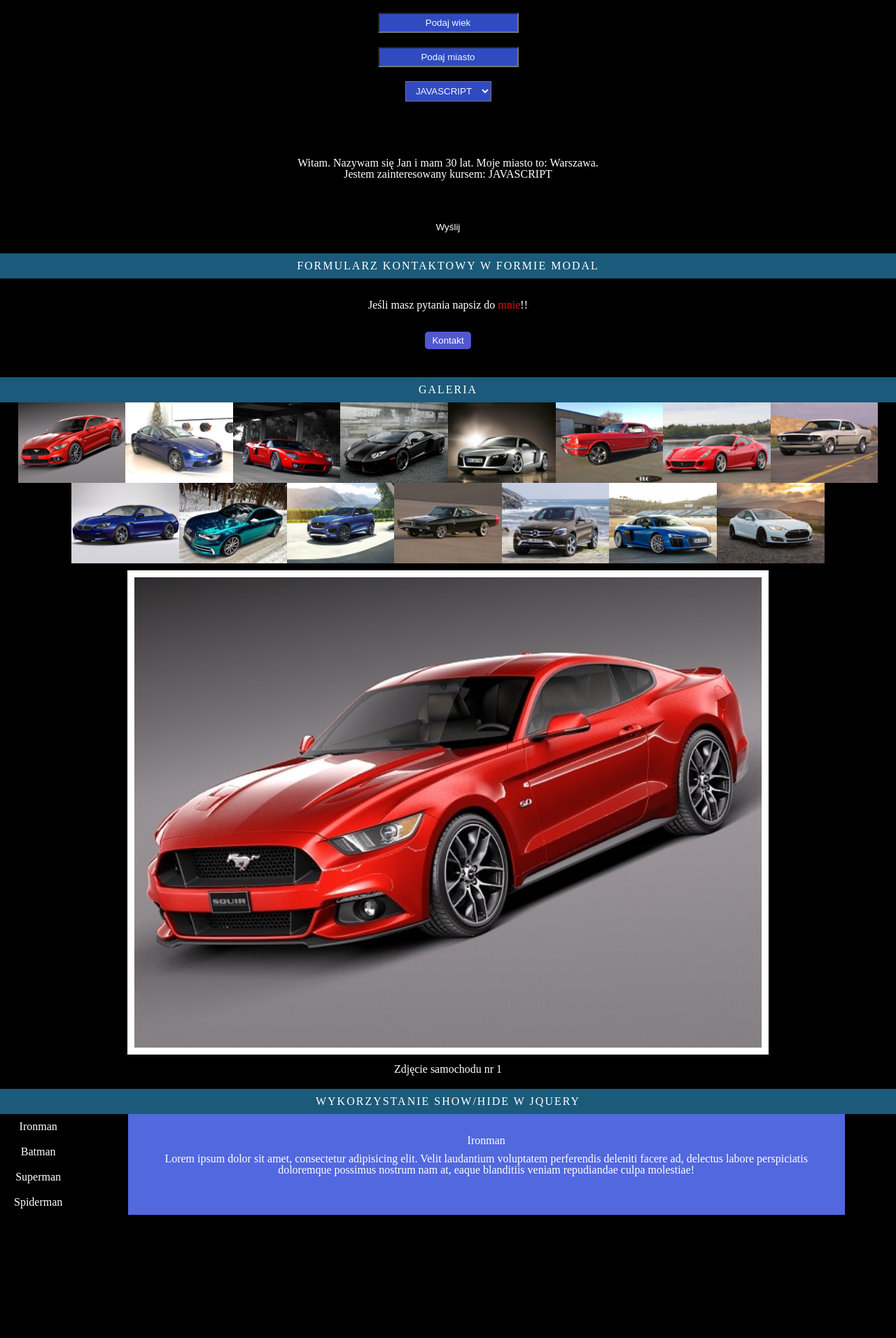
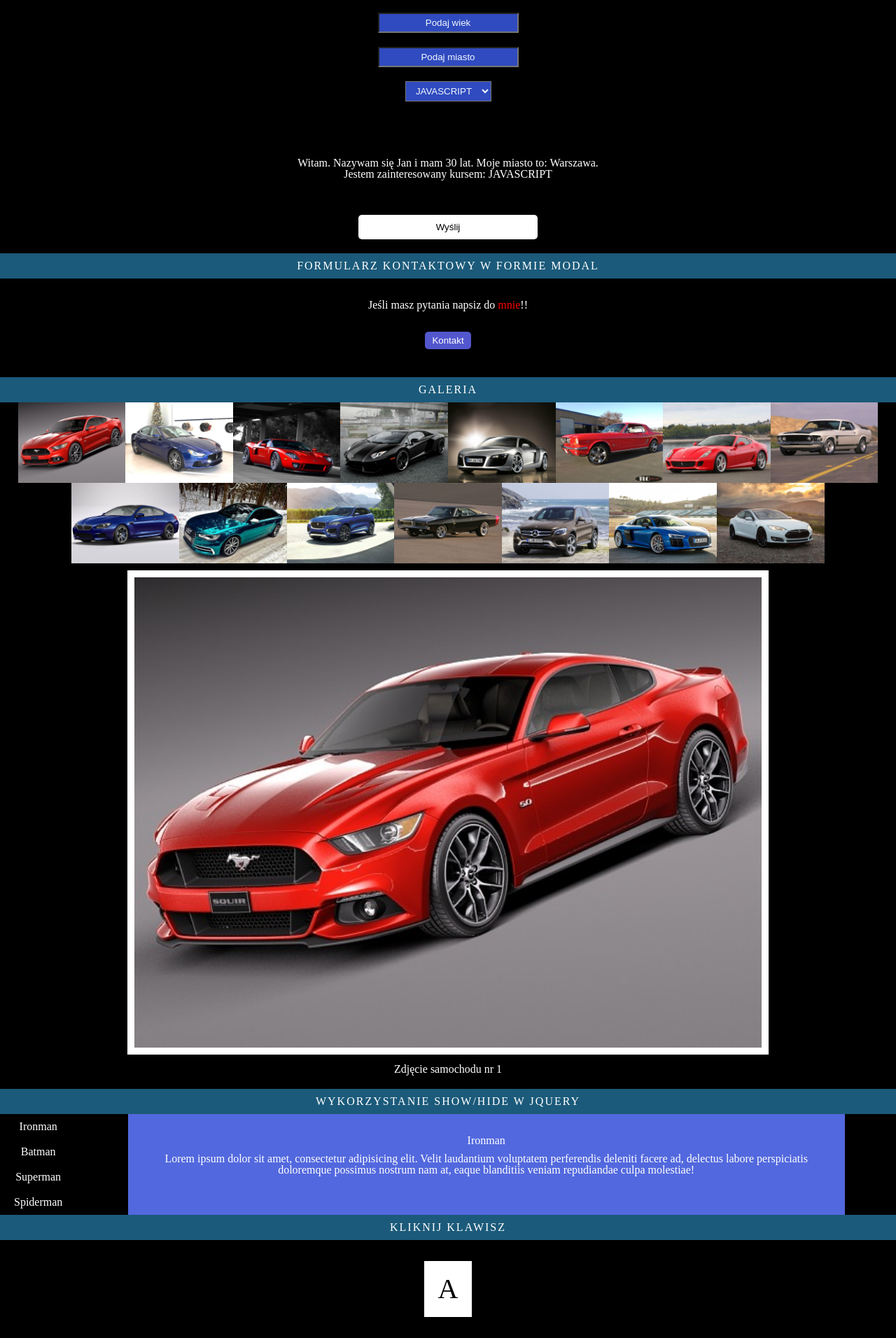
Before and after one commit to chesterxp/Nauka-JS, a PHP site: page /naukaJS.html in a window 1280 px wide. Shown: the part 4141-6053 px from the top of the page at 70% size. Before the commit the page ends 5877 px from the top, so only its background shows below. Run offline with PHP 8.4, Linux system fonts and the light colour scheme; some libraries are stand-ins or nearby versions.

Commit message:
cwiczenie z keyCode

```diff
--- a/css/naukaJS.css
+++ b/css/naukaJS.css
@@ -388,7 +388,7 @@ body {
   transform: rotateY(180deg);
 }
 #card .flip-card::before {
-  background: url("images/cars/auto1.jpg") no-repeat;
+  background: url("/images/cars/auto1.jpg") no-repeat;
   background-size: cover;
   transform: rotateY(180deg);
 }
@@ -400,7 +400,7 @@ body {
   background-size: cover;
 }
 #card .bg3::before {
-  background-image: url(images/cars/auto6.jpg) no-repeat;
+  background: url("/images/cars/auto9.jpg") no-repeat;
   background-size: cover;
 }
 #activeForm form {
@@ -441,16 +441,15 @@ body {
 #activeForm #message button {
   width: 20%;
   margin: 20px auto;
-  background: black;
-  color: white;
+  background: white;
+  color: black;
   border: none;
   padding: 10px 20px;
   border-radius: 5px;
 }
 #activeForm #message button:hover {
-  background: white;
-  border: 1px solid black;
-  color: black;
+  background: #383737;
+  color: white;
 }
 #modalForm .contectForm {
   text-align: center;
@@ -597,3 +596,20 @@ body {
 #movieReview #main .review h1 {
   padding: 10px 0;
 }
+#keyPress .keyBox {
+  display: flex;
+  justify-content: center;
+  flex-direction: column;
+  align-items: center;
+}
+#keyPress .keyBox p {
+  padding: 10px 20px;
+  color: white;
+  font-size: 1.5em;
+}
+#keyPress .keyBox #key {
+  padding: 20px;
+  font-size: 40px;
+  background: white;
+  margin: 30px;
+}
--- a/css/naukaJS.less
+++ b/css/naukaJS.less
@@ -361,7 +361,7 @@ body{
     }
 
     &::before{
-      background: url("images/cars/auto1.jpg") no-repeat;
+      background: url("/images/cars/auto1.jpg") no-repeat;
       background-size: cover;
       transform: rotateY(180deg);
     }
@@ -375,7 +375,7 @@ body{
   }
 
     .bg3::before{
-      background-image: url(images/cars/auto6.jpg) no-repeat;
+      background: url("/images/cars/auto9.jpg") no-repeat;
       background-size: cover;
   }
 
@@ -416,15 +416,14 @@ body{
     button {
       width: 20%;
       margin: 20px auto;
-      background: black;
-      color: white;
+      background: white;
+      color: black;
       border: none;
       padding: 10px 20px;
       border-radius: 5px;
       &:hover {
-        background: white;
-        border: 1px solid black;
-        color: black;
+        background: #383737;
+        color: white;
       }
     }
   }
@@ -587,3 +586,24 @@ body{
     }
   }
 }
+///----------------keyPress------------------//
+#keyPress{
+  .keyBox{
+    display: flex;
+    justify-content: center;
+    flex-direction: column;
+    align-items: center;
+
+    p{
+      padding: 10px 20px;
+      color: white;
+      font-size: 1.5em;
+    }
+    #key{
+      padding: 20px;
+      font-size: 40px;
+      background: white;
+      margin: 30px;
+    }
+  }
+}
--- a/js/naukaJS.js
+++ b/js/naukaJS.js
@@ -116,6 +116,10 @@ function odliczanie() {
 
 	setTimeout("odliczanie()", 1000);
 }
+window.addEventListener('load',function(){
+  odliczanie();
+})
+
 ///----------------FAQ---------------------
 
   $('.faq .answer').hide();
@@ -291,3 +295,16 @@ document.addEventListener('keyup',function(e){
     $('.modal').css('opacity',0);
   };
 })
+
+//-------------------------keyPress----------------
+
+//var letter = document.getElementById('');
+
+document.addEventListener('keyup',function(e){
+  console.log(e);
+  var letter2 = e.key;
+  var letter = e.keyCode;
+  var x = String.fromCharCode(letter);
+  var letterBox = document.getElementById('key');
+  letterBox.textContent = letter2;
+})
--- a/naukaJS.html
+++ b/naukaJS.html
@@ -7,7 +7,7 @@
   <meta name="viewport" content="width=device-width, initial-scale=1">
   <link rel="stylesheet" href="css/naukaJS.css">
 </head>
-<body onload="odliczanie()">
+<body>
 
 
 
@@ -237,6 +237,14 @@
   </div>
 </section>
 
+<section id="keyPress">
+<h1 class="title">Kliknij klawisz</h1>
+  <div class="keyBox">
+<!--    <p>Klikniety klawisz to</p>-->
+    <div id="key">A</div>
+  </div>
+</section>
+
 
 
 <script
```
Also changed, not shown: css/naukaCSS.css (+13 -3 lines), css/naukaCSS.less (+16 -3 lines).
